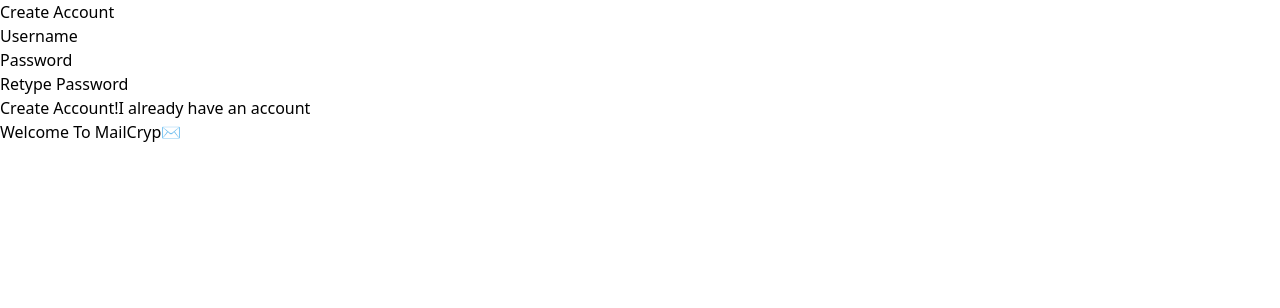
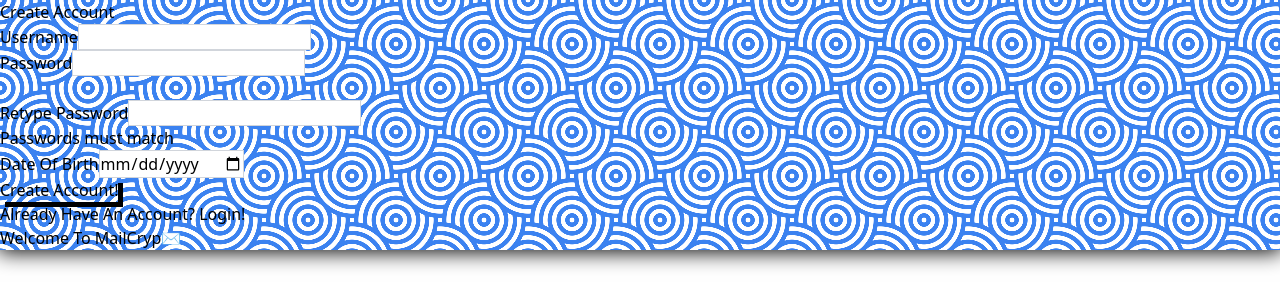
Before and after one commit to sebas101-1/mailCryp, a React (Vite) app: page /CreateAccount in a window 1280 px wide. Shown: the top 308 px of the page. Built offline with nearby package versions, Linux system fonts and the light colour scheme; a web font is replaced by a local one.

Commit message:
change some css

```diff
--- a/src/Routes/CreateAccount.tsx
+++ b/src/Routes/CreateAccount.tsx
@@ -6,9 +6,22 @@
   const [error, setError] = useState('Welcome To MailCryp✉️');
   const navigate = useNavigate();
   const [formData, setFormData] = useState({username: "",password: "",retypePassword:""});
+  const [passwordLength, setPasswordLength] = useState(0);
+  const [passwordsMatch, setPasswordsMatch] = useState(false);
+  const[isVisibleRe, setIsVisibleRe] =  useState(false);
+  const[isVisiblePass, setIsVisiblePass] = useState(false);
   const handleChange = (event: React.ChangeEvent<HTMLInputElement>) => {
     const { id, value } = event.target;
-    console.log("change value " + value + " at name: "+ id + ": ");
+    console.log("is Visible Re",isVisibleRe);
+    if(id == 'password'){
+      setPasswordLength(value.length)
+      setPasswordsMatch((formData.retypePassword == value));
+      setIsVisiblePass(true);
+    }
+    else if(id == 'retypePassword'){
+      setPasswordsMatch((formData.password == value));
+      setIsVisibleRe(true)
+    }
     setFormData((prevFormData) => ({ ...prevFormData, [id]: value }));
   };
 
@@ -19,8 +32,12 @@
     const retypePassword = formData.retypePassword;
     console.log(formData)
     // Check if passwords match
-    if (password !== retypePassword && password !== "") {
+    if (password !== retypePassword) {
       setError("Passwords do not match!");
+      return;
+    }
+    if (passwordLength < 8) {
+      setError("Password is not long enough!");
       return;
     }
 
@@ -29,6 +46,7 @@
       .post('http://127.0.0.1:3000/create',
         {username: username,
           password: password
+
         },
         {headers: {
           'Content-Type': 'application/x-www-form-urlencoded'
@@ -48,38 +66,57 @@
 
   return (
     <>
-      <div className="bg-gray-600 flex items-center justify-center min-h-screen">
-        <div className="w-full max-w-md p-8 border-black border-2 bg-white rounded-lg shadow-lg">
-          <h2 className="text-2xl font-bold mb-6 text-center text-gray-900">Create Account</h2>
+      <div className="elCreate flex items-center justify-center min-h-screen">
+        <div className="w-full max-w-md strong-shadow p-8 bg-white ">
+          <h2 className="text-2xl font-bold mb-6  text-center text-gray-900">Create Account</h2>
           <form onSubmit={handleSubmit}>
             <div className="mb-4">
               <label htmlFor="email" className="block text-sm font-medium text-gray-700">Username</label>
               <input
                 type="text"
                 id="username"
-                className="mt-1 p-2 w-full border border-gray-300 rounded-lg focus:border-black"
+                className="mt-1 p-2 scrolling-gradient-border w-full border border-gray-500"
                 required
                 onChange={handleChange}
                 value={formData.username}
               />
             </div>
-            <div className="mb-4">
+            <div className="">
               <label htmlFor="password" className="block text-sm font-medium text-gray-700">Password</label>
               <input
                 type="password"
                 id="password"
-                className="mt-1 p-2 w-full border border-gray-300 rounded-lg focus:ring-blue-500 focus:border-blue-500"
+                className="mt-1 p-2 scrolling-gradient-border w-full border border-gray-500"
                 required
                 onChange={handleChange}
                 value={formData.password}
               />
+              <div className={(isVisiblePass? "" : "invisible") + " transition flex mt-1 items-center  space-x-2"}>
+                <div className={((passwordLength >= 8)? "bggreen" : "bgred") + " w-2 h-2 rounded-full" }></div>
+                <p className="text-xs">Must be at least 8 characters</p>
+              </div>
             </div>
-            <div className="mb-4">
+            <div className="">
               <label htmlFor="retypePassword" className="block text-sm font-medium text-gray-700">Retype Password</label>
               <input
                 type="password"
                 id="retypePassword"
-                className="mt-1 p-2 w-full border border-gray-300 rounded-lg focus:ring-blue-500 focus:border-blue-500"
+                className="mt-1 p-2 scrolling-gradient-border w-full border border-gray-500"
+                required
+                onChange={handleChange}
+                value={formData.retypePassword}
+              />
+            </div>
+            <div className={(isVisiblePass? "" : "invisible") +  "transition flex mb-1 mt-1 items-center space-x-2"}>
+                <div className={((passwordsMatch)? "bggreen" : "bgred") +  " w-2 h-2 rounded-full" }></div>
+                <p className="text-xs">Passwords must match</p>
+            </div>
+            <div className="mb-4">
+              <label htmlFor="retypePassword" className="block text-sm font-medium text-gray-700">Date Of Birth</label>
+              <input
+                type="date"
+                id="birthday"
+                className="mt-1 p-2 scrolling-gradient-border w-full border border-gray-500"
                 required
                 onChange={handleChange}
                 value={formData.retypePassword}
@@ -87,16 +124,11 @@
             </div>
             <button
               type="submit"
-              className="w-full block mb-2 py-2 self-center transition-all px-4 text-center bg-blue-500 text-white border-white font-bold rounded-lg border-2 hover:border-black hover:bg-blue-600"
+              className="w-full border-black shadowbox block py-2 mb-4 self-center transition-all px-4 text-center bg-blue-500 text-white font-bold hover:bg-blue-600"
             >
               Create Account!
             </button>
-            <Link
-              className="w-full py-2 self-center block transition-all px-4 text-center border-2 border-white hover:border-black bg-blue-500 text-white font-bold rounded-lg hover:bg-blue-600"
-              to={'/'}
-            >
-              I already have an account
-            </Link>
+            <p className=' text-center '>Already Have An Account? <Link className=' text-blue-600 underline' to={'/'}>Login! </Link></p>
             <p className="text-center mt-2">{error}</p>
           </form>
         </div>
--- a/src/Routes/Send.tsx
+++ b/src/Routes/Send.tsx
@@ -47,7 +47,7 @@
             <p className="mr-2">CC:</p>
             <input
               className="bg-gray-200 w-full focus:outline-none"
-              placeholder="CC (optional)"
+              placeholder="Optional"
             />
           </div>
         </div>
--- a/src/Routes/Splash.tsx
+++ b/src/Routes/Splash.tsx
@@ -45,7 +45,7 @@
 
   return (
     <>
-      <div className="gradiantBg flex  min-h-screen">
+      <div className="el flex  min-h-screen">
         <div className="w-full max-w-md p-8 items-center justify-center bg-white shadow-lg">
           <h2 className="text-2xl font-bold mb-6 text-center text-gray-900">Welcome</h2>
           <form onSubmit={handleSubmit}>
@@ -54,7 +54,7 @@
               <input
                 type="text"
                 id="username"
-                className="mt-1 p-2 scrolling-gradient-border w-full border border-gray-300"
+                className="mt-1 p-2 scrolling-gradient-border w-full border border-gray-500"
                 required
                 onChange={handleChange}
                 value={formData.username}
@@ -66,7 +66,7 @@
               <input
                 type="password"
                 id="password"
-                className="mt-1 p-2 scrolling-gradient-border w-full border border-gray-300"
+                className="mt-1 p-2 scrolling-gradient-border w-full border border-gray-500"
                 required
                 onChange={handleChange}
                 value={formData.password}
--- a/src/index.css
+++ b/src/index.css
@@ -11,7 +11,19 @@
     white-space: nowrap;
     position: relative;
 }
+.bggreen{
+    background-color: green;
+}
+.bgred{
+    background-color: red;
+}
 
+.invisible{
+    visibility: collapse;
+}
+.shown{
+    visibility: visible;
+}
 .scrolling-text {
     display: inline-block;
     animation: scroll 10s linear infinite; /* Increase animation duration for smoothness */
@@ -57,13 +69,49 @@
     -moz-animation: scroll-gradient 30s ease infinite;
     animation: scroll-gradient 30s ease infinite;
 }
+.el{
+    background-color: #e5e5f7;
+    opacity: 0.8;
+    background-image:  repeating-linear-gradient(45deg, rgba(59,130,240,1) 25%, transparent 25%, transparent 75%, rgba(59,130,240,1) 75%, rgba(59,130,240,1)), repeating-linear-gradient(45deg, rgba(59,130,240,1) 25%, #e5e5f7 25%, #e5e5f7 75%, rgba(59,130,240,1) 75%, rgba(59,130,240,1));
+    background-position: 0 0, 21px 21px;
+    background-size: 42px 42px;
+}
+.elCreate{
+    background:
+    radial-gradient(50% 50% at 100% 0,#ffffff 0%  5% ,#3b82f0 6%  15%,#ffffff 16% 25%,#3b82f0 26% 35%,#ffffff 36% 45%,
+     #3b82f0 46% 55%,#ffffff 56% 65%,#3b82f0 66% 75%,#ffffff 76% 85%,#3b82f0 86% 95%,
+     #0000 96%),
+    radial-gradient(50% 50% at 0 100%,#ffffff 0%  5% ,#3b82f0 6%  15%,#ffffff 16% 25%,#3b82f0 26% 35%,#ffffff 36% 45%,
+     #3b82f0 46% 55%,#ffffff 56% 65%,#3b82f0 66% 75%,#ffffff 76% 85%,#3b82f0 86% 95%,
+     #0000 96%),
+    radial-gradient(50% 50%,#ffffff 0%  5% ,#3b82f0 6%  15%,#ffffff 16% 25%,#3b82f0 26% 35%,#ffffff 36% 45%,
+     #3b82f0 46% 55%,#ffffff 56% 65%,#3b82f0 66% 75%,#ffffff 76% 85%,#3b82f0 86% 95%,
+     #0000 96%),
+    radial-gradient(50% 50%,#ffffff 0%  5% ,#3b82f0 6%  15%,#ffffff 16% 25%,#3b82f0 26% 35%,#ffffff 36% 45%,
+     #3b82f0 46% 55%,#ffffff 56% 65%,#3b82f0 66% 75%,#ffffff 76% 85%,#3b82f0 86% 95%,
+     #0000 96%) 44px 44px;
+background-size: 88px 88px;
+background-color: #ffffff;
+}
+.elSend{
+    background:
+      linear-gradient(135deg,#0000 20.5%,#ffffff 0 29.5%,#0000 0) 0 9.5px,
+      linear-gradient( 45deg,#0000 8%,#ffffff 0 17%, #0000 0 58%) 19px 0,
+      linear-gradient(135deg,#0000 8%,#ffffff 0 17%, #0000 0 58%,#ffffff 0 67%,#0000 0),
+      linear-gradient( 45deg,#0000 8%,#ffffff 0 17%, #0000 0 58%,#ffffff 0 67%,#0000 0 83%,#ffffff 0 92%,#0000 0),
+      #3b82f0;
+    background-size: 38px 38px;
 
 
+}
 /* Keyframes for a seamless scrolling effect */
 /* Parent container */
 .scrolling-gradient-border {
     border: 1px solid rgb(209 213 219);
     box-shadow: 0px 0px;
+}
+.strong-shadow{
+    box-shadow: 0 0 20px 2px;
 }
 .scrolling-gradient-border:focus{
     border-image: linear-gradient(90deg, #ff0000, #00ff00, #0000ff, #ff0000) 1;
@@ -115,3 +163,25 @@
     50%{background-position:100% 50%}
     100%{background-position:0% 50%}
 }
+@keyframes scroll-background {
+    33%{
+        background-color: #e5e5f7;
+        opacity: 1;
+        background-image:  linear-gradient(135deg, rgba(59,133,246,1) 25%, transparent 25%), linear-gradient(225deg, rgba(59,133,246,1) 25%, transparent 25%), linear-gradient(45deg, rgba(59,133,246,1) 25%, transparent 25%), linear-gradient(315deg, rgba(59,133,246,1) 25%, #e5e5f7 25%);
+        background-position:  28px 0, 28px 0, 0 0, 0 0;
+        background-size: 28px 28px;
+        background-repeat: repeat;
+    }
+    66%{
+        background-color: #e5e5f7;
+        opacity: 1;
+        background-image:  linear-gradient(30deg, rgba(59,133,246,1) 12%, transparent 12.5%, transparent 87%, rgba(59,133,246,1) 87.5%, rgba(59,133,246,1)), linear-gradient(150deg, rgba(59,133,246,1) 12%, transparent 12.5%, transparent 87%, rgba(59,133,246,1) 87.5%, rgba(59,133,246,1)), linear-gradient(30deg, rgba(59,133,246,1) 12%, transparent 12.5%, transparent 87%, rgba(59,133,246,1) 87.5%, rgba(59,133,246,1)), linear-gradient(150deg, rgba(59,133,246,1) 12%, transparent 12.5%, transparent 87%, rgba(59,133,246,1) 87.5%, rgba(59,133,246,1)), linear-gradient(60deg, rgba(59,133,246,1)77 25%, transparent 25.5%, transparent 75%, rgba(59,133,246,1)77 75%, rgba(59,133,246,1)77), linear-gradient(60deg, rgba(59,133,246,1)77 25%, transparent 25.5%, transparent 75%, rgba(59,133,246,1)77 75%, rgba(59,133,246,1)77);
+        background-size: 56px 98px;
+        background-position: 0 0, 0 0, 28px 49px, 28px 49px, 0 0, 28px 49px;
+    }
+    /* 100%{
+        background-color: #e5e5f7;
+        opacity: 1;
+        background: linear-gradient(135deg, rgba(59,133,246,1)55 25%, transparent 25%) -28px 0/ 56px 56px, linear-gradient(225deg, rgba(59,133,246,1) 25%, transparent 25%) -28px 0/ 56px 56px, linear-gradient(315deg, rgba(59,133,246,1)55 25%, transparent 25%) 0px 0/ 56px 56px, linear-gradient(45deg, rgba(59,133,246,1) 25%, #e5e5f7 25%) 0px 0/ 56px 56px;
+    }        */
+}
```
Also changed, not shown: src/Routes/EmailRead.tsx (+6 -6 lines).
